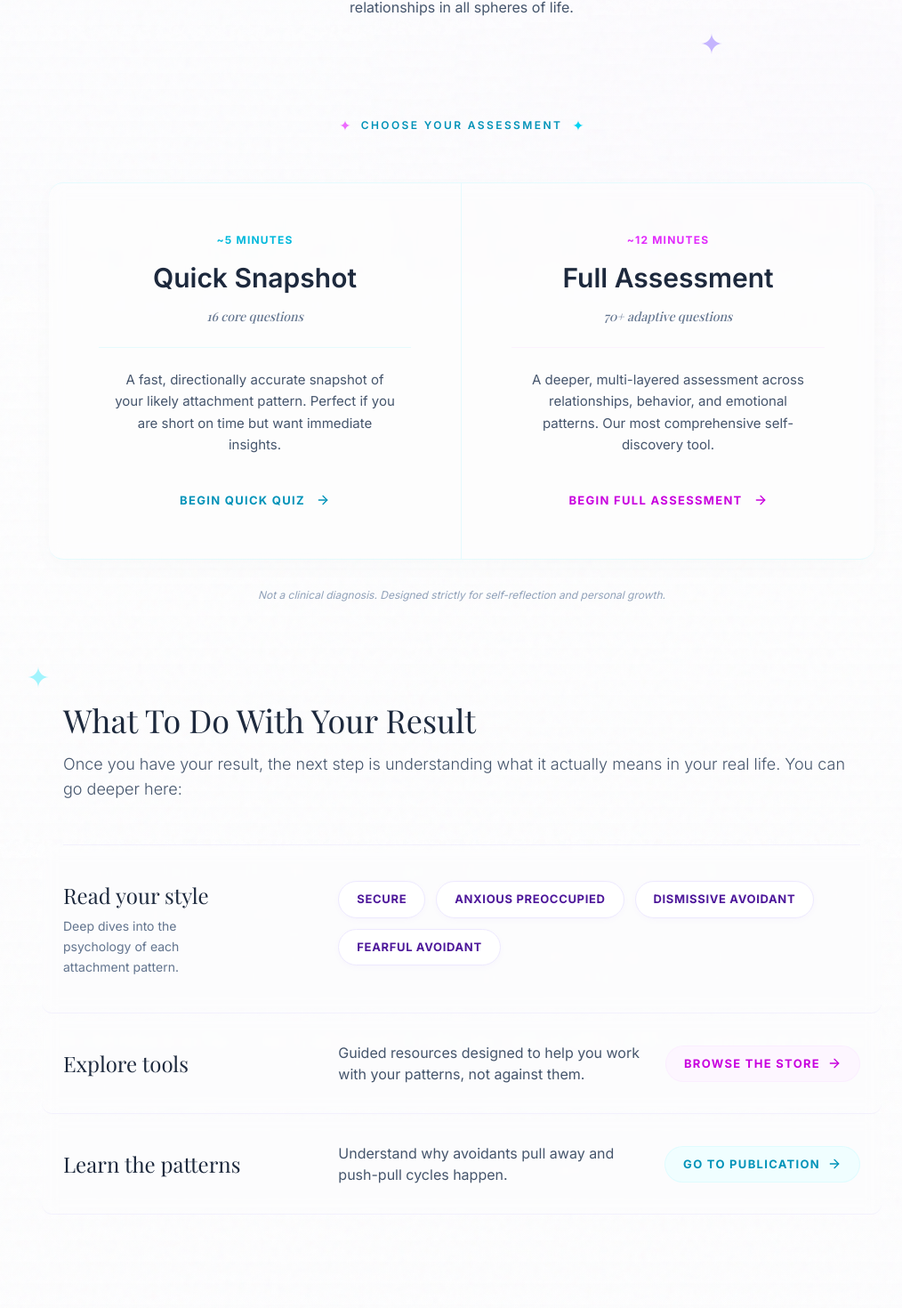
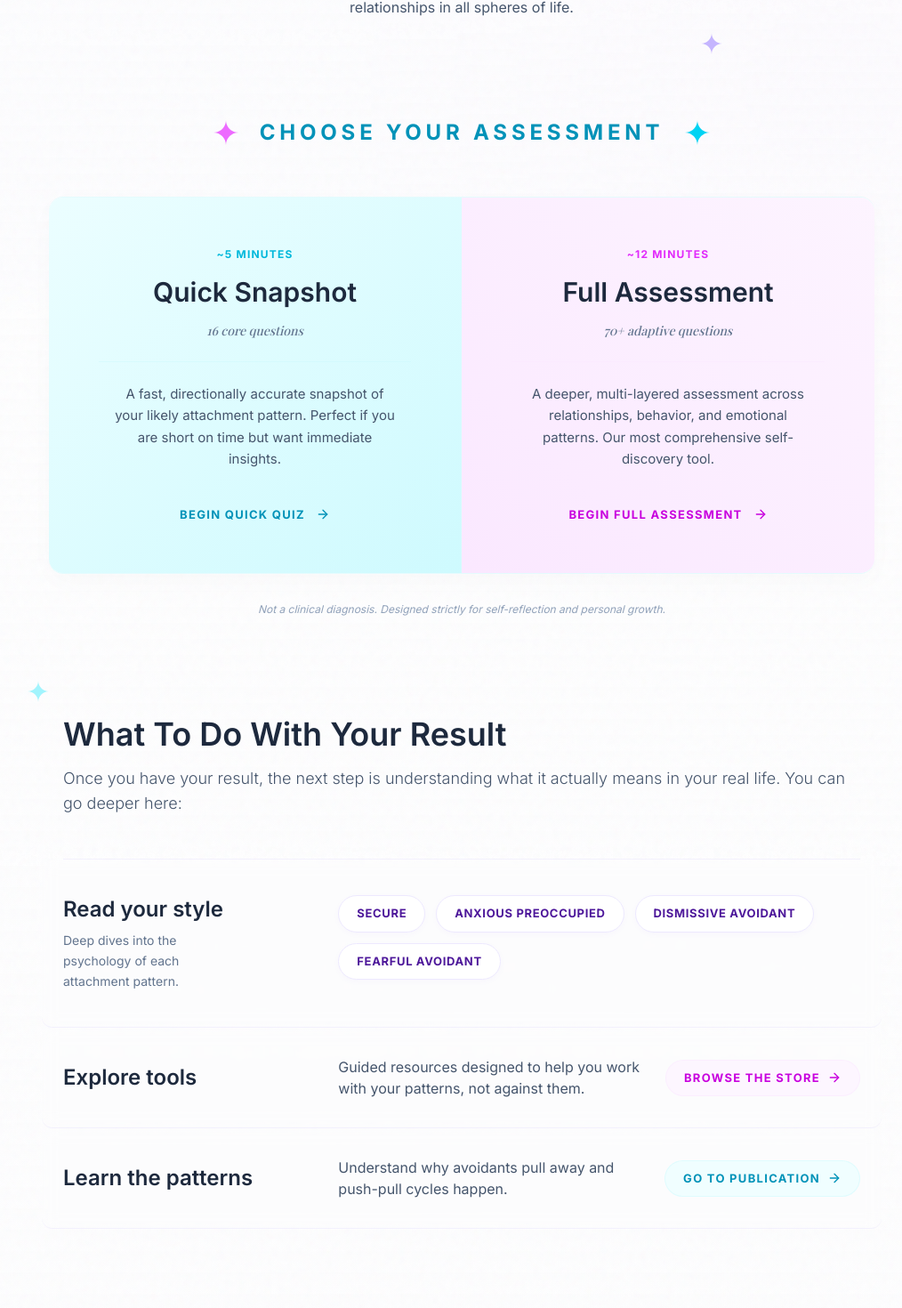
Before and after one commit to ArnoldFamini21/mae-quiz, a React (Vite) app: page / in a window 1280 px wide. Shown: the part 877-2347 px from the top of the page at 89% size, without its empty margins (121-1135 px from the left). Built offline with nearby package versions, Linux system fonts and the light colour scheme; a web font is replaced by a local one.

Commit message:
Enhance Home page UI: larger headings, distinct assessment columns, font consistency

```diff
--- a/src/pages/Home.jsx
+++ b/src/pages/Home.jsx
@@ -102,17 +102,17 @@ export default function Home({ onNavigate }) {
           className="mt-28"
         >
           <motion.div variants={fadeUp} custom={4} className="flex justify-center mb-14 relative">
-             <p className="text-xs font-semibold tracking-[0.2em] uppercase text-cyan-600 flex items-center gap-3">
-                <DecorativeStar className="w-3 h-3 text-fuchsia-400" />
+             <p className="text-xl sm:text-2xl font-bold tracking-[0.2em] uppercase text-cyan-600 flex items-center gap-4 sm:gap-6">
+                <DecorativeStar className="w-6 h-6 sm:w-7 sm:h-7 text-fuchsia-400" />
                 Choose Your Assessment
-                <DecorativeStar className="w-3 h-3 text-cyan-400" />
+                <DecorativeStar className="w-6 h-6 sm:w-7 sm:h-7 text-cyan-400" />
              </p>
           </motion.div>
 
           <div className="grid md:grid-cols-2 gap-0 border-t border-b border-cyan-100/50 divide-y md:divide-y-0 md:divide-x divide-cyan-100/50 backdrop-blur-sm bg-white/30 rounded-2xl shadow-[0_8px_30px_rgb(0,0,0,0.02)]">
 
             {/* Quick Quiz Column */}
-            <motion.button type="button" variants={fadeUp} custom={5} className="relative z-10 p-10 md:p-14 flex flex-col items-center text-center group cursor-pointer hover:bg-white/80 transition-all duration-500 rounded-t-2xl md:rounded-l-2xl md:rounded-tr-none hover:shadow-[0_0_40px_-15px_rgba(6,182,212,0.2)] focus-visible:outline-none focus-visible:ring-2 focus-visible:ring-cyan-400 focus-visible:ring-offset-2" onClick={() => onNavigate("quick-quiz")}>
+            <motion.button type="button" variants={fadeUp} custom={5} className="relative z-10 p-10 md:p-14 flex flex-col items-center text-center group cursor-pointer bg-gradient-to-br from-cyan-50 to-cyan-100 hover:from-cyan-100 hover:to-cyan-200 transition-all duration-500 rounded-t-2xl md:rounded-l-2xl md:rounded-tr-none hover:shadow-[0_0_40px_-15px_rgba(6,182,212,0.4)] focus-visible:outline-none focus-visible:ring-2 focus-visible:ring-cyan-400 focus-visible:ring-offset-2" onClick={() => onNavigate("quick-quiz")}>
               <span className="text-xs font-bold tracking-widest text-cyan-500 uppercase mb-4">~5 Minutes</span>
               <h2 className="font-sans font-semibold text-3xl text-slate-800 mb-4 group-hover:text-cyan-700 transition-colors">Quick Snapshot</h2>
               <p className="text-sm font-medium text-slate-500 mb-6 font-serif italic border-b border-cyan-100/50 pb-6 w-full group-hover:border-cyan-200 transition-colors">16 core questions</p>
@@ -125,7 +125,7 @@ export default function Home({ onNavigate }) {
             </motion.button>
 
             {/* Full Assessment Column */}
-            <motion.button type="button" variants={fadeUp} custom={6} className="relative z-10 p-10 md:p-14 flex flex-col items-center text-center group cursor-pointer hover:bg-white/80 transition-all duration-500 rounded-b-2xl md:rounded-r-2xl md:rounded-bl-none hover:shadow-[0_0_40px_-15px_rgba(192,38,211,0.2)] focus-visible:outline-none focus-visible:ring-2 focus-visible:ring-fuchsia-400 focus-visible:ring-offset-2" onClick={() => onNavigate("full-assessment")}>
+            <motion.button type="button" variants={fadeUp} custom={6} className="relative z-10 p-10 md:p-14 flex flex-col items-center text-center group cursor-pointer bg-gradient-to-bl from-fuchsia-50 to-fuchsia-100 hover:from-fuchsia-100 hover:to-fuchsia-200 transition-all duration-500 rounded-b-2xl md:rounded-r-2xl md:rounded-bl-none hover:shadow-[0_0_40px_-15px_rgba(192,38,211,0.4)] focus-visible:outline-none focus-visible:ring-2 focus-visible:ring-fuchsia-400 focus-visible:ring-offset-2" onClick={() => onNavigate("full-assessment")}>
               <span className="text-xs font-bold tracking-widest text-fuchsia-500 uppercase mb-4">~12 Minutes</span>
               <h2 className="font-sans font-semibold text-3xl text-slate-800 mb-4 group-hover:text-fuchsia-700 transition-colors">Full Assessment</h2>
               <p className="text-sm font-medium text-slate-500 mb-6 font-serif italic border-b border-fuchsia-100/50 pb-6 w-full group-hover:border-fuchsia-200 transition-colors">70+ adaptive questions</p>
@@ -152,7 +152,7 @@ export default function Home({ onNavigate }) {
         >
            <motion.div variants={fadeUp} custom={0} className="mb-12 relative">
               <DecorativeStar className="w-6 h-6 text-cyan-200 absolute -top-10 -left-10" />
-              <h2 className="font-serif text-3xl sm:text-4xl text-slate-800 mb-4">What To Do With Your Result</h2>
+              <h2 className="font-sans font-semibold text-3xl sm:text-4xl text-slate-800 mb-4">What To Do With Your Result</h2>
               <p className="text-lg text-slate-600 font-light relative z-10">
                 Once you have your result, the next step is understanding what it actually means in your real life. You can go deeper here:
               </p>
@@ -162,7 +162,7 @@ export default function Home({ onNavigate }) {
               {/* Row 1 — Read your style */}
               <motion.div variants={fadeUp} custom={1} className="py-10 border-b border-violet-100/60 grid sm:grid-cols-12 gap-8 items-start hover:bg-white/60 transition-colors duration-500 rounded-xl px-6 -mx-6 group backdrop-blur-sm">
                  <div className="sm:col-span-4">
-                    <h3 className="font-serif text-2xl text-slate-800 group-hover:text-violet-700 transition-colors">Read your style</h3>
+                    <h3 className="font-sans font-semibold text-2xl text-slate-800 group-hover:text-violet-700 transition-colors">Read your style</h3>
                     <p className="mt-2 text-sm text-slate-500 leading-relaxed max-w-[200px]">Deep dives into the psychology of each attachment pattern.</p>
                  </div>
                  <div className="sm:col-span-8 flex flex-wrap gap-3">
@@ -183,7 +183,7 @@ export default function Home({ onNavigate }) {
               {/* Row 2 — Explore tools */}
               <motion.div variants={fadeUp} custom={2} className="py-8 border-b border-violet-100/60 grid sm:grid-cols-12 gap-8 items-center hover:bg-white/60 transition-colors duration-500 rounded-xl px-6 -mx-6 group backdrop-blur-sm">
                  <div className="sm:col-span-4">
-                    <h3 className="font-serif text-2xl text-slate-800 group-hover:text-fuchsia-700 transition-colors">Explore tools</h3>
+                    <h3 className="font-sans font-semibold text-2xl text-slate-800 group-hover:text-fuchsia-700 transition-colors">Explore tools</h3>
                  </div>
                  <div className="sm:col-span-8 flex flex-col sm:flex-row sm:items-center justify-between gap-6">
                     <p className="text-base text-slate-600 max-w-sm">Guided resources designed to help you work with your patterns, not against them.</p>
@@ -196,7 +196,7 @@ export default function Home({ onNavigate }) {
               {/* Row 3 — Learn patterns */}
               <motion.div variants={fadeUp} custom={3} className="py-8 border-b border-violet-100/60 grid sm:grid-cols-12 gap-8 items-center hover:bg-white/60 transition-colors duration-500 rounded-xl px-6 -mx-6 group backdrop-blur-sm">
                  <div className="sm:col-span-4">
-                    <h3 className="font-serif text-2xl text-slate-800 group-hover:text-cyan-600 transition-colors">Learn the patterns</h3>
+                    <h3 className="font-sans font-semibold text-2xl text-slate-800 group-hover:text-cyan-600 transition-colors">Learn the patterns</h3>
                  </div>
                  <div className="sm:col-span-8 flex flex-col sm:flex-row sm:items-center justify-between gap-6">
                     <p className="text-base text-slate-600 max-w-sm">Understand why avoidants pull away and push-pull cycles happen.</p>
```
Also changed, not shown: Banner for My Avoidant Ex.png (added), My Avoidant Ex Logo Publication.png (added).
